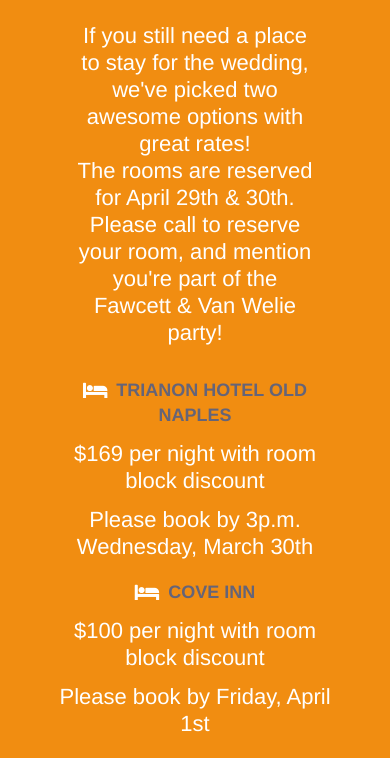
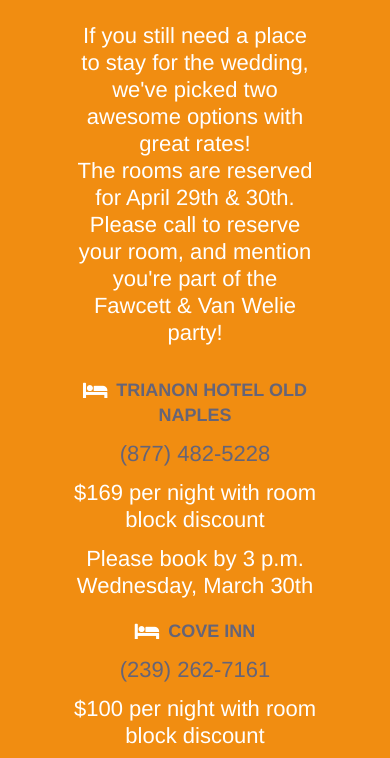
Before and after one commit to ritandeclan/ritandeclan.github.io, a plain HTML site: page index.html in a window 390 px wide. Shown: the part 331-1089 px from the top of the page. Drawn offline with Linux system fonts and the light colour scheme; some packages are replaced by stand-ins of ours; a web font is replaced by a local one.

Commit message:
Fixed: phone number styling and href

```diff
--- a/index.html
+++ b/index.html
@@ -105,16 +105,22 @@
           <a href="http://www.trianon.com/oldnaples.html" target="_blank">Trianon Hotel Old Naples</a>
         </p>
         <p class="intro-message">
+         <a class="phone" href="tel:+18774825228">(877) 482-5228</a>
+        </p>
+        <p class="intro-message">
           $169 per night with room block discount
         </p>
         <p class="intro-message">
-          Please book by 3p.m. Wednesday, March 30th
+          Please book by 3 p.m. Wednesday, March 30th
         </p>
       </div>
       <div class="message-item">
         <i class="fa fa-bed fa-lg"></i>
         <p class="intro-message btwn">
           <a href="http://www.coveinnnaples.com/" target="_blank">Cove Inn</a>
+        </p>
+        <p class="intro-message">
+          <a class="phone" href="tel:+12392627161">(239) 262-7161</a>
         </p>
         <p class="intro-message">
           $100 per night with room block discount
--- a/public/assets/js/wedding.js
+++ b/public/assets/js/wedding.js
@@ -140,6 +140,8 @@
       },
       {
         "hotels": [
+          [ [ 26.140128, -81.793719], [ "http://www.tripadvisor.com/Hotel_Review-g34467-d87451-Reviews-Trianon_Old_Naples-Naples_Florida.html"], ["Trianon Old Naples"], [" It's all here - the best of Florida - and we look forward to being your home while visiting the Paradise Coast."],["Room-Block"]],
+          [ [ 26.133473, -81.793445], [ "http://www.tripadvisor.com/Hotel_Review-g34467-d268715-Reviews-Cove_Inn_on_Naples_Bay-Naples_Florida.html"], ["Cove Inn"], ["Cove Inn on Naples Bay offers the unique hotel experience you crave. Boutique-style warmth, picture-postcard water views, an authentic, original sense of place. Cove Inn on Naples Bay is also Naples' best hotel value. "],["Room-Block"]],
           [ [ 26.211813, -81.810159], [ "http://www.tripadvisor.com/Hotel_Review-g34467-d85227-Reviews-Naples_Grande_Beach_Resort-Naples_Florida.html"], ["Naples Bay Resort"], ["A warm, effortless level of hospitality greets you at Naples Grande Beach Resort. This inviting beach property sets the standard for treating guests and families to endless activities, incredible nearby sights, and an unmatched level of service and attention. Rediscover this unique luxury resort in Naples, Florida and indulge in a truly special getaway."],["Top-rated"]],
           [ [ 26.161493, -81.797102], [ "http://www.tripadvisor.com/Hotel_Review-g34467-d87442-Reviews-Ramada_Naples-Naples_Florida.html"], ["Naples Ramada"], ["Located in the heart of Naples, close to shopping, dining, beaches and attractions, Ramada Naples is the perfect lodging choice for your Gulf Coast getaway."],["More Affordable"]],
           [ [ 26.209492, -81.801649], [ "http://www.tripadvisor.com/Hotel_Review-g34467-d224315-Reviews-Hilton_Naples-Naples_Florida.html"], ["Hilton Naples"], ["The Hilton Naples hotel’s central location is close to beautiful beaches as well as many attractions, entertainment destinations, shops, and restaurants."],["More Affordable"]],
--- a/public/assets/less/wedding.less
+++ b/public/assets/less/wedding.less
@@ -496,6 +496,17 @@
           .content-full-width();
           margin: 12px auto;
 
+          .phone {
+            color: @deco-grey;
+            position: relative;
+            display: inline;
+            text-decoration: none;
+
+            &:hover {
+              color: @deco-blue;
+            }
+          }
+
           &.btwn {
             .body-font-bold();
             font-size: 25px;
```
Also changed, not shown: public/assets/css/wedding.css.
